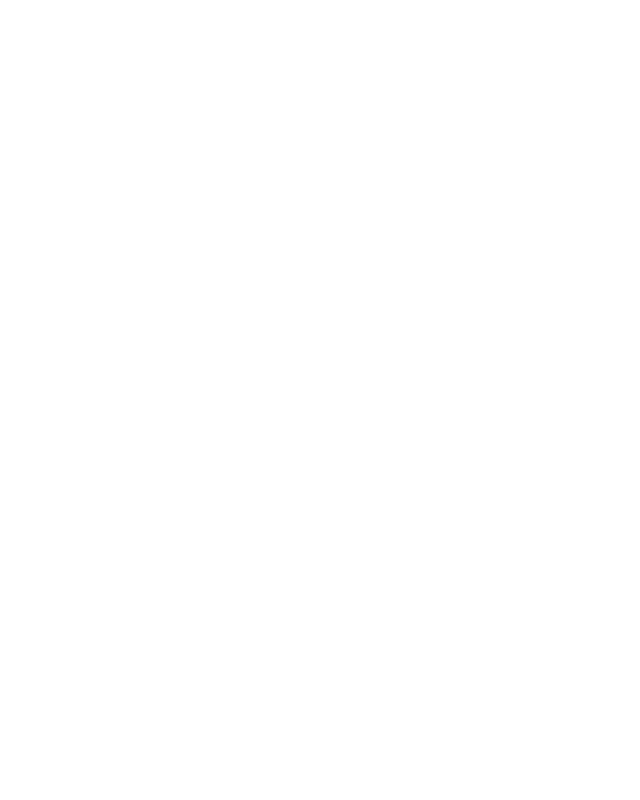
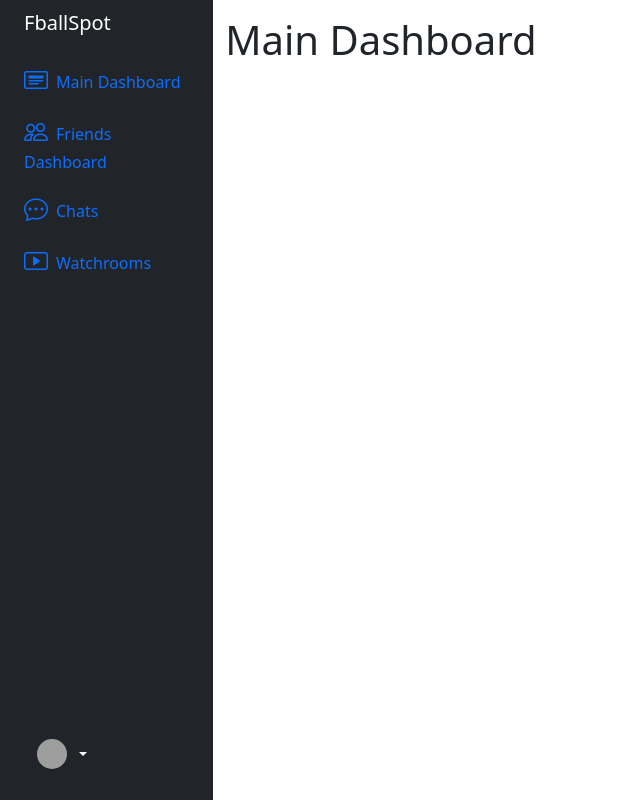
Before and after one commit to FPorucznik/fballspot, a React (Create React App) app in the folder frontend/: page /main in a window 1280 px wide. Before the commit this address had no page. Shown: the whole page, without its empty margins (0-640 px from the left). Built offline with nearby package versions, Linux system fonts and the light colour scheme; no server answers; sample sign-in values are in the browser's storage; grey boxes are pictures that could not be loaded.

Commit message:
updated layout and views navigation

```diff
--- a/frontend/src/App.js
+++ b/frontend/src/App.js
@@ -1,5 +1,5 @@
 import './App.css';
-import { BrowserRouter, Routes, Route } from "react-router-dom";
+import { BrowserRouter, Routes, Route, Navigate } from "react-router-dom";
 import Login from './views/Login';
 import Entry from './views/Entry';
 import Register from './views/Register';
@@ -8,6 +8,8 @@
 import FriendsDashboard from './views/FriendsDashboard';
 import Chats from './views/Chats';
 import Watchrooms from './views/Watchrooms';
+import MainLayout from './components/MainLayout';
+import AuthService from './services/AuthService';
 import "bootstrap/dist/css/bootstrap.min.css";
 import "bootstrap/dist/js/bootstrap.bundle";
 import "bootstrap-icons/font/bootstrap-icons.css";
@@ -18,14 +20,16 @@
       <div className="row flex-nowrap">
         <BrowserRouter>
           <Routes>
-            <Route path="/" element={<Entry />} />
+            <Route path="/" element={AuthService.isLoggedIn() ? <Navigate to="/main" /> : <Entry />} />
             <Route path="/login" element={<Login />} />
             <Route path="/register" element={<Register />} />
-            <Route path="/account" element={<Account />} />
-            <Route path="/main_dashboard" element={<MainDashboard />} />
-            <Route path="/friends_dashboard" element={<FriendsDashboard />} />
-            <Route path="/chats" element={<Chats />} />
-            <Route path="/watchrooms" element={<Watchrooms />} />
+            <Route path="/main" element={<MainLayout />}>
+              <Route index element={<MainDashboard />} />
+              <Route path="friends_dashboard" element={<FriendsDashboard />} />
+              <Route path="account" element={<Account />} />
+              <Route path="chats" element={<Chats />} />
+              <Route path="watchrooms" element={<Watchrooms />} />
+            </Route>
           </Routes>
         </BrowserRouter>
       </div>
--- /dev/null
+++ b/frontend/src/components/MainLayout.js
@@ -0,0 +1,41 @@
+import Sidebar from "./Sidebar";
+import { Outlet, useNavigate } from "react-router-dom";
+import AuthService from "../services/AuthService";
+import { useState, useEffect } from "react";
+import UserService from "../services/UserService";
+
+const MainLayout = () => {
+    const [userData, setUserData] = useState();
+    const navigate = useNavigate();
+
+    useEffect(() => {
+        if (AuthService.isLoggedIn()) {
+            UserService.getUserData()
+            .then(response => {
+                setUserData(response.data);
+            })
+            .catch(() => {
+                AuthService.refreshToken();
+            });
+        }
+        else {
+            navigate("/login");
+        }
+    }, [navigate]);
+
+    const logout = () => {
+        AuthService.logout();
+        navigate("/login");
+    }
+
+    return (
+        <div className="container-fluid">
+            <div className="row flex-nowrap">
+                <Sidebar logoutClick={logout} username={userData && userData.user.username} />
+                <Outlet />
+            </div>
+        </div>
+    )
+}
+
+export default MainLayout;
--- a/frontend/src/components/Sidebar.js
+++ b/frontend/src/components/Sidebar.js
@@ -8,35 +8,35 @@
     return (
         <div className="col-auto col-md-3 col-xl-2 px-sm-2 px-0 bg-dark">
             <div className="d-flex flex-column align-items-center align-items-sm-start px-3 pt-2 text-white min-vh-100">
-                <LinkContainer to="/main_dashboard">
+                <LinkContainer to="/main">
                     <a href="/" className="d-flex align-items-center pb-3 mb-md-0 me-md-auto text-white text-decoration-none">
                         <span className="fs-5 d-none d-sm-inline">FballSpot</span>
                     </a>
                 </LinkContainer>
                 <ul className="nav flex-column mb-sm-auto mb-0 align-items-center align-items-sm-start" id="main_dashboard">
                     <li className="nav-item">
-                        <LinkContainer to="/main_dashboard">
+                        <LinkContainer to="/main">
                             <a href="/" className="nav-link align-middle px-0">
                                 <i className="fs-4 bi bi-card-heading"></i><span className="ms-2 d-none d-sm-inline align-text-bottom">Main Dashboard</span>
                             </a>
                         </LinkContainer>
                     </li>
                     <li className="nav-item">
-                        <LinkContainer to="/friends_dashboard">
+                        <LinkContainer to="/main/friends_dashboard">
                             <a href="/" className="nav-link align-middle px-0">
                                 <i className="fs-4 bi bi-people"></i><span className="ms-2 d-none d-sm-inline align-text-bottom">Friends Dashboard</span>
                             </a>
                         </LinkContainer>
                     </li>
                     <li className="nav-item">
-                        <LinkContainer to="/chats">
+                        <LinkContainer to="/main/chats">
                             <a href="/" className="nav-link align-middle px-0">
                                 <i className="fs-4 bi bi-chat-dots"></i><span className="ms-2 d-none d-sm-inline align-text-bottom">Chats</span>
                             </a>
                         </LinkContainer>
                     </li>
                     <li className="nav-item">
-                        <LinkContainer to="/watchrooms">
+                        <LinkContainer to="/main/watchrooms">
                             <a href="/" className="nav-link align-middle px-0">
                                 <i className="fs-4 bi bi-play-btn"></i><span className="ms-2 d-none d-sm-inline align-text-bottom">Watchrooms</span>
                             </a>
@@ -47,11 +47,11 @@
                 <div className="dropdown pb-4">
                     <button className="btn btn-link d-flex align-items-center text-white text-decoration-none dropdown-toggle" type="button" id="dropdownUser" data-bs-toggle="dropdown" aria-expanded="false">
                         <img src="https://soccerpointeclaire.com/wp-content/uploads/2021/06/default-profile-pic-e1513291410505.jpg" alt="profile_img" width="30" height="30" className="rounded-circle"></img>
-                        <span className="ms-2 d-none d-sm-inline align-text-bottom">Username</span>
+                        <span className="ms-2 d-none d-sm-inline align-text-bottom">{props.username}</span>
                     </button>
                     <ul className="dropdown-menu dropdown-menu-dark text-small shadow" aria-labelledby="dropdownUser">
                         <li>
-                            <LinkContainer to="/account">
+                            <LinkContainer to="/main/account">
                                 <a className="dropdown-item" href="/">Profile</a>
                             </LinkContainer>
                         </li>
--- a/frontend/src/forms/LoginForm.js
+++ b/frontend/src/forms/LoginForm.js
@@ -31,7 +31,7 @@
                 <input type="submit" value="Log in" />
             </form>
             <p>{loginMessage}</p>
-            {loggedIn && <Navigate to="/main_dashboard" />}
+            {loggedIn && <Navigate to="/main" />}
         </div>
     );
 }
--- a/frontend/src/services/UserService.js
+++ b/frontend/src/services/UserService.js
@@ -6,7 +6,7 @@
 const API_URL = "http://localhost:8000/api/";
 
 class UserService {
-    getUserPage() {
+    getUserData() {
         const token = sessionStorage.getItem('token');
         return axios.get(API_URL + `user/${jwt_decode(token).user_id}`, { headers: authHeader() })
             .then(response => {
--- a/frontend/src/views/Chats.js
+++ b/frontend/src/views/Chats.js
@@ -1,16 +1,9 @@
-import Sidebar from "../components/Sidebar";
 import { useState, useEffect } from "react";
 import { Navigate } from "react-router-dom";
 import AuthService from "../services/AuthService";
 
 const Chats = () => {
     const [loggedOut, setLoggedOut] = useState(false);
-
-    const logout = () => {
-        AuthService.logout();
-        //setUserData(null); TODO after adding data fetching
-        setLoggedOut(true);
-    }
 
     useEffect(() => {
         if (AuthService.isLoggedIn()) {
@@ -26,7 +19,6 @@
             {loggedOut ?
                 <Navigate to="/login" /> :
                 <>
-                    <Sidebar logoutClick={logout} />
                     <div className="col py-3">
                         <h1>Chats</h1>
                     </div>
--- a/frontend/src/views/FriendsDashboard.js
+++ b/frontend/src/views/FriendsDashboard.js
@@ -1,16 +1,9 @@
-import Sidebar from "../components/Sidebar";
 import { useState, useEffect } from "react";
 import { Navigate } from "react-router-dom";
 import AuthService from "../services/AuthService";
 
 const FriendsDashboard = () => {
     const [loggedOut, setLoggedOut] = useState(false);
-
-    const logout = () => {
-        AuthService.logout();
-        //setUserData(null); TODO after adding data fetching
-        setLoggedOut(true);
-    }
 
     useEffect(() => {
         if (AuthService.isLoggedIn()) {
@@ -26,7 +19,6 @@
             {loggedOut ?
                 <Navigate to="/login" /> :
                 <>
-                    <Sidebar logoutClick={logout} />
                     <div className="col py-3">
                         <h1>Friends Dashboard</h1>
                     </div>
--- a/frontend/src/views/MainDashboard.js
+++ b/frontend/src/views/MainDashboard.js
@@ -1,16 +1,9 @@
-import Sidebar from "../components/Sidebar";
 import { useState, useEffect } from "react";
 import { Navigate } from "react-router-dom";
 import AuthService from "../services/AuthService";
 
 const MainDashboard = () => {
     const [loggedOut, setLoggedOut] = useState(false);
-
-    const logout = () => {
-        AuthService.logout();
-        //setUserData(null); TODO after adding data fetching
-        setLoggedOut(true);
-    }
 
     useEffect(() => {
         if (AuthService.isLoggedIn()) {
@@ -26,7 +19,6 @@
             {loggedOut ?
                 <Navigate to="/login" /> :
                 <>
-                    <Sidebar logoutClick={logout} />
                     <div className="col py-3">
                         <h1>Main Dashboard</h1>
                     </div>
--- a/frontend/src/views/Watchrooms.js
+++ b/frontend/src/views/Watchrooms.js
@@ -1,16 +1,9 @@
-import Sidebar from "../components/Sidebar";
 import { useState, useEffect } from "react";
 import { Navigate } from "react-router-dom";
 import AuthService from "../services/AuthService";
 
 const Watchrooms = () => {
     const [loggedOut, setLoggedOut] = useState(false);
-
-    const logout = () => {
-        AuthService.logout();
-        //setUserData(null); TODO after adding data fetching
-        setLoggedOut(true);
-    }
 
     useEffect(() => {
         if (AuthService.isLoggedIn()) {
@@ -26,7 +19,6 @@
             {loggedOut ?
                 <Navigate to="/login" /> :
                 <>
-                    <Sidebar logoutClick={logout} />
                     <div className="col py-3">
                         <h1>Watchrooms</h1>
                     </div>
```
Also changed, not shown: frontend/src/views/Account.js (+5 -11 lines).
